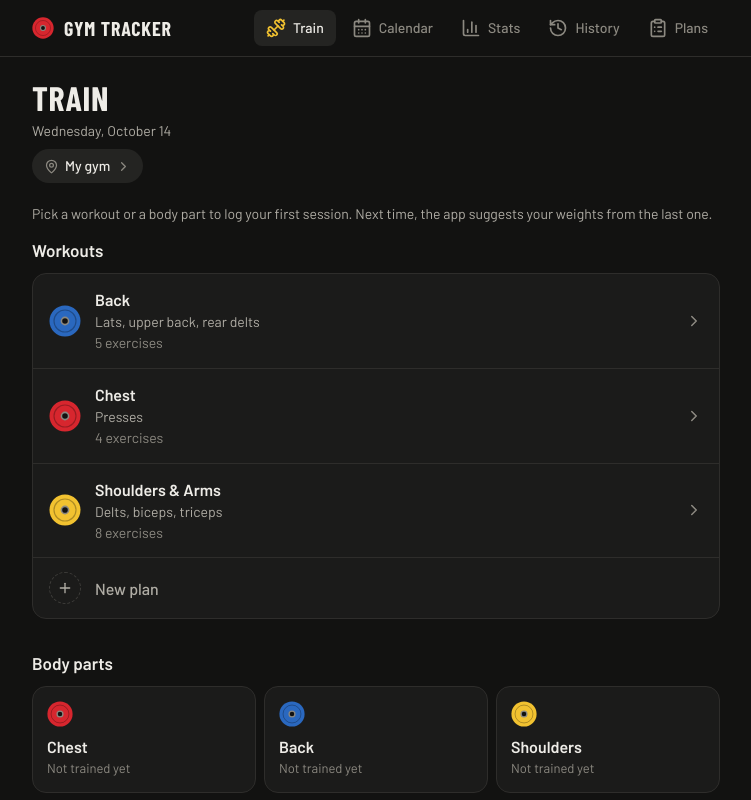
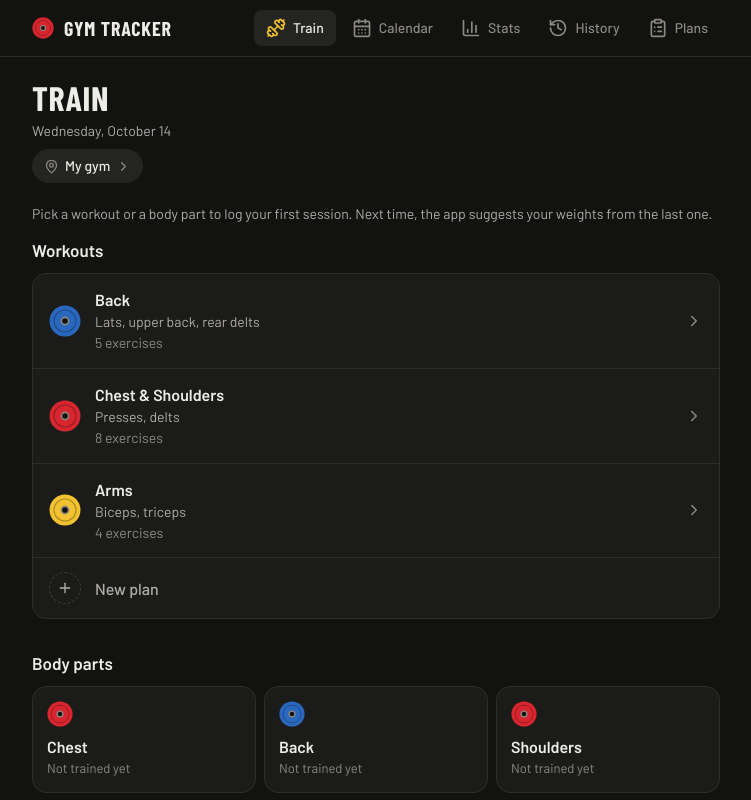
Before and after one commit to James431256/gym-tracker, a React (Create React App) app: page / in a window 1280 px wide. Shown: the top 800 px of the page, without its empty margins (264-1015 px from the left). Built offline with nearby package versions, Linux system fonts and the light colour scheme.

Commit message:
Make Back / Chest & Shoulders / Arms the default days
Shoulders are trained with chest now. Saved day lists split by body
part: shoulder exercises join chest, biceps and triceps move to Arms.
Older Chest and Shoulders & Arms sessions keep their names in history.

```diff
--- a/src/App.js
+++ b/src/App.js
@@ -50,13 +50,14 @@ const REP_MAX = 10;
 // Each day is a bumper plate colour (see DESIGN.md)
 const DAYS = [
   { id: "back", name: "Back", desc: "Lats, upper back, rear delts", tone: "back" },
-  { id: "chest", name: "Chest", desc: "Presses", tone: "chest" },
-  {
-    id: "shoulders_arms",
-    name: "Shoulders & Arms",
-    desc: "Delts, biceps, triceps",
-    tone: "arms",
-  },
+  { id: "chest_shoulders", name: "Chest & Shoulders", desc: "Presses, delts", tone: "chest" },
+  { id: "arms", name: "Arms", desc: "Biceps, triceps", tone: "arms" },
+];
+
+// Days from earlier splits, so old sessions keep their name and plate
+const OLD_DAYS = [
+  { id: "chest", name: "Chest", tone: "chest" },
+  { id: "shoulders_arms", name: "Shoulders & Arms", tone: "arms" },
 ];
 
 const DEFAULT_EXERCISES = {
@@ -67,17 +68,17 @@ const DEFAULT_EXERCISES = {
     "Assisted Pull Ups",
     "Pec Rear Delts",
   ],
-  chest: [
+  chest_shoulders: [
     "Smith Machine",
     "Chest Press Machine",
     "Cable Chest Exercise",
     "Chest Press (Hands Touch)",
-  ],
-  shoulders_arms: [
     "Shoulder Press",
     "Lat Raises",
     "Seatbelts",
     "Flys",
+  ],
+  arms: [
     "Bicep Curls",
     "Preacher Curls",
     "Barbell Skull Crushers",
@@ -87,38 +88,29 @@ const DEFAULT_EXERCISES = {
 
 const ADD_PLACEHOLDERS = {
   back: "Face Pulls",
-  chest: "Incline Dumbbell Press",
-  shoulders_arms: "Hammer Curls",
+  chest_shoulders: "Incline Dumbbell Press",
+  arms: "Hammer Curls",
 };
 
-// Move exercise lists saved under the old push/pull split onto the new days
+// Move exercise lists saved under the old push/pull split onto the
+// Back / Chest / Shoulders & Arms days; tidyPrefs takes them from there
 const migrateExercises = (saved) => {
   if (!saved) return DEFAULT_EXERCISES;
-  if (!saved.push && !saved.pull) return { ...DEFAULT_EXERCISES, ...saved };
+  if (!saved.push && !saved.pull) return saved;
   const result = { back: [], chest: [], shoulders_arms: [] };
   const old = [
     ...(saved.pull || []).map((name) => [name, "back"]),
     ...(saved.push || []).map((name) => [name, "chest"]),
   ];
   old.forEach(([name, fallback]) => {
-    const known = Object.keys(DEFAULT_EXERCISES).find((d) =>
-      DEFAULT_EXERCISES[d].includes(name)
-    );
-    const looksLikeArmsOrShoulders =
-      /curl|bicep|tricep|skull|pushdown|extension|shoulder|lateral|raise|arnold/i.test(
-        name
-      );
+    const muscle = musclesFor(name)[0];
     const day =
-      known || (looksLikeArmsOrShoulders ? "shoulders_arms" : fallback);
+      muscle === "back" || muscle === "chest"
+        ? muscle
+        : ["shoulders", "biceps", "triceps"].includes(muscle)
+        ? "shoulders_arms"
+        : fallback;
     if (!result[day].includes(name)) result[day].push(name);
-  });
-  // Keep the default ordering for known exercises, anything new goes last
-  Object.keys(result).forEach((d) => {
-    const order = (n) => {
-      const i = DEFAULT_EXERCISES[d].indexOf(n);
-      return i === -1 ? Infinity : i;
-    };
-    result[d].sort((a, b) => order(a) - order(b));
   });
   return result;
 };
@@ -225,15 +217,34 @@ const DEFAULT_SETTINGS = {
 const gymOf = (w) => w.gymId || FIRST_GYM;
 
 // Exercises that sat on the wrong day before body parts were sorted out
-const REGROUP = { Flys: "shoulders_arms", "Pec Rear Delts": "back" };
-
-// Fill in gyms and move regrouped exercises once, so later moves stick
-const tidyPrefs = (exercises, settings) => {
+const REGROUP = { Flys: "chest_shoulders", "Pec Rear Delts": "back" };
+
+// Chest and Shoulders & Arms days become Chest & Shoulders and Arms:
+// shoulder exercises follow chest, biceps and triceps go to arms
+const splitArmsDay = (exercises, added) => {
+  const { chest = [], shoulders_arms = [], ...rest } = exercises;
+  const chestShoulders = [...chest];
+  const arms = [];
+  shoulders_arms.forEach((name) => {
+    const muscle = musclesFor(name, added)[0];
+    (muscle === "biceps" || muscle === "triceps" ? arms : chestShoulders).push(name);
+  });
+  return { ...rest, chest_shoulders: chestShoulders, arms };
+};
+
+// Fill in gyms and days, and move regrouped exercises once, so later moves stick
+const tidyPrefs = (exercises, settings, added = {}) => {
   const s = { ...DEFAULT_SETTINGS, ...settings };
   if (!s.gyms?.length) s.gyms = DEFAULT_SETTINGS.gyms;
   if (!s.gyms.some((g) => g.id === s.defaultGymId)) s.defaultGymId = s.gyms[0].id;
-  if (s.regrouped) return { exercises, settings: s };
-  const ex = { ...exercises };
+  const ex =
+    !exercises.chest_shoulders && (exercises.chest || exercises.shoulders_arms)
+      ? splitArmsDay(exercises, added)
+      : { ...exercises };
+  Object.keys(DEFAULT_EXERCISES).forEach((d) => {
+    if (!ex[d]) ex[d] = DEFAULT_EXERCISES[d];
+  });
+  if (s.regrouped) return { exercises: ex, settings: s };
   Object.entries(REGROUP).forEach(([name, day]) => {
     const from = Object.keys(ex).find((d) => d !== day && (ex[d] || []).includes(name));
     if (!from) return;
@@ -246,7 +257,9 @@ const tidyPrefs = (exercises, settings) => {
 // Muscle workouts take their muscle's plate; custom plans and old push/pull
 // sessions share the white plate
 const toneFor = (type) =>
-  DAYS.find((d) => d.id === type)?.tone || muscleFromType(type)?.tone || "other";
+  [...DAYS, ...OLD_DAYS].find((d) => d.id === type)?.tone ||
+  muscleFromType(type)?.tone ||
+  "other";
 
 const plural = (n, word) => `${n} ${n === 1 ? word : `${word}s`}`;
 
@@ -410,7 +423,8 @@ export default function GymTracker() {
   const [boot] = useState(() =>
     tidyPrefs(
       migrateExercises(loadSaved("gymExercises", null)),
-      loadSaved("gymSettings", {})
+      loadSaved("gymSettings", {}),
+      loadSaved("gymMuscleExercises", {})
     )
   );
   const [exercises, setExercises] = useState(boot.exercises);
@@ -448,7 +462,11 @@ export default function GymTracker() {
 
   // Plans and settings as they come back from the account
   const applyPrefs = useCallback((remote) => {
-    const tidy = tidyPrefs(migrateExercises(remote.exercises || null), remote.settings || {});
+    const tidy = tidyPrefs(
+      migrateExercises(remote.exercises || null),
+      remote.settings || {},
+      remote.muscleExercises || {}
+    );
     const next = {
       exercises: tidy.exercises,
       customPlans: remote.customPlans || [],
@@ -917,7 +935,7 @@ export default function GymTracker() {
     setPlanToDelete(null);
   };
 
-  const getDay = (type) => DAYS.find((d) => d.id === type);
+  const getDay = (type) => [...DAYS, ...OLD_DAYS].find((d) => d.id === type);
 
   const getWorkoutLabel = (type) => {
     if (getDay(type)) return getDay(type).name;
--- a/src/muscles.js
+++ b/src/muscles.js
@@ -36,7 +36,7 @@ export const MUSCLES = [
   {
     id: "shoulders",
     name: "Shoulders",
-    tone: "arms",
+    tone: "chest",
     exercises: [
       "Shoulder Press",
       "Lat Raises",
```
Also changed, not shown: 2 other files (tests, documents, lock files or other folders).
